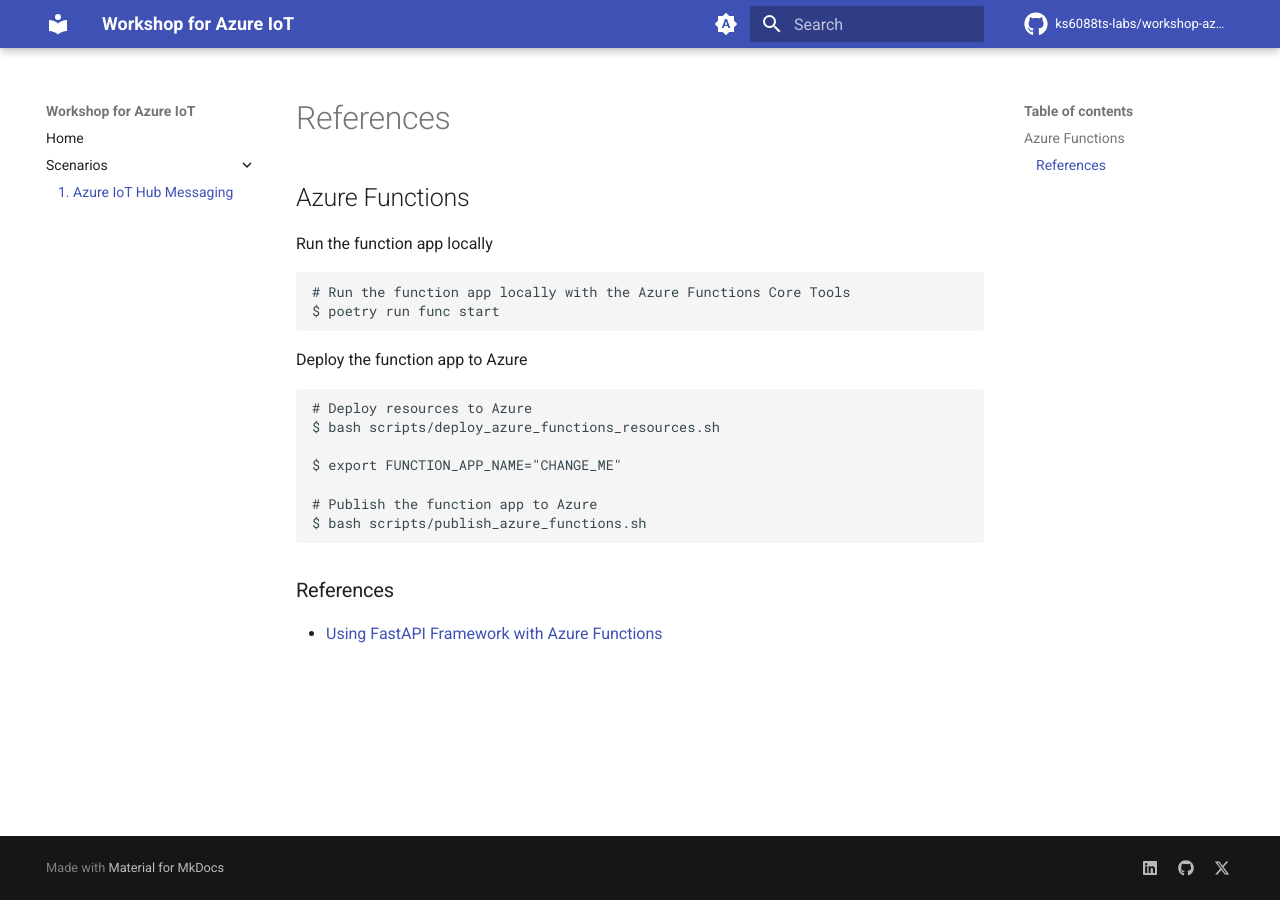
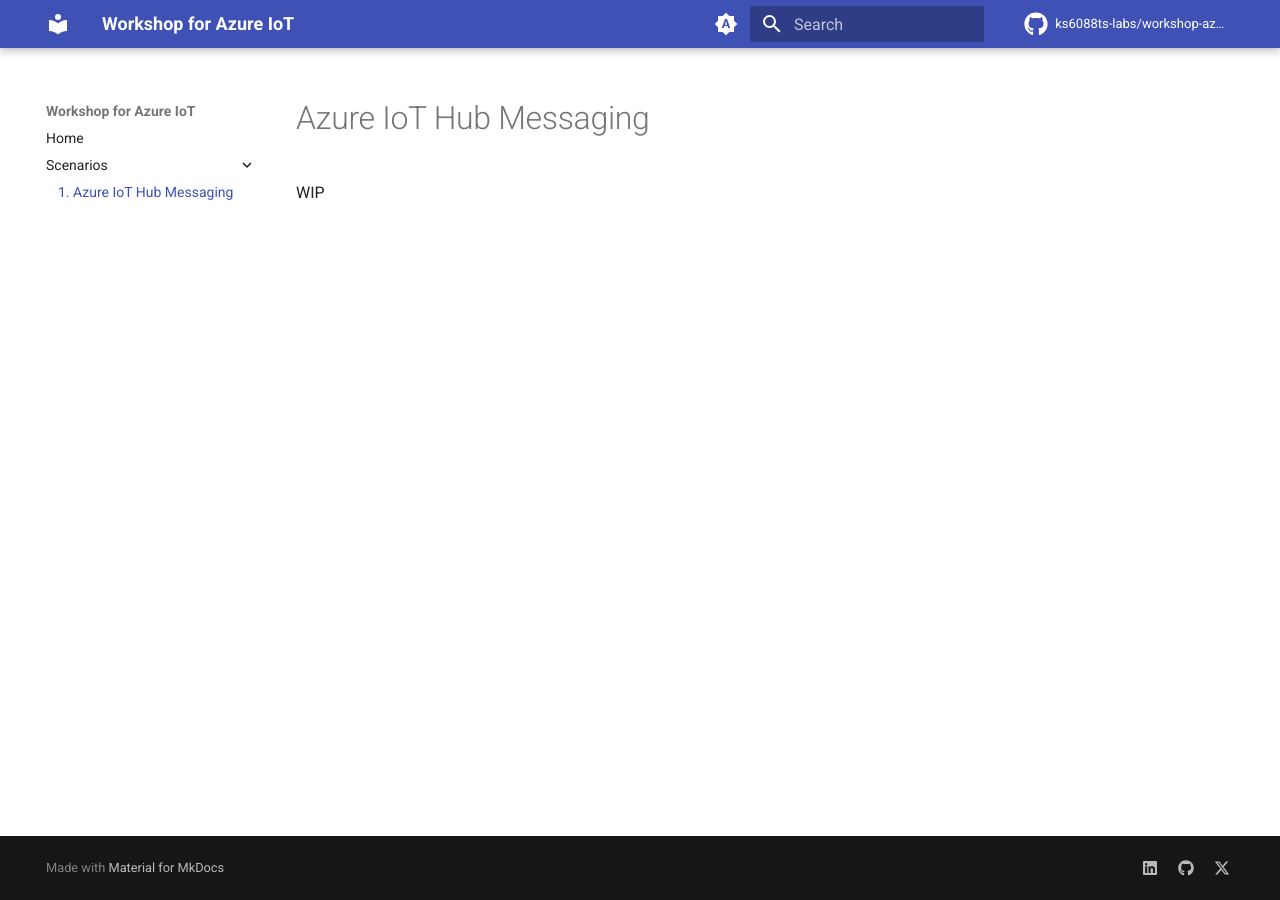
Before and after one commit to ks6088ts-labs/workshop-azure-iot, an MkDocs documentation site: the page built from docs/scenarios/1_azure_iot_hub_messaging.md, in a window 1280 px wide. Built offline with MkDocs 1.6.1 and Material for MkDocs 9.7.7, drawn with Linux system fonts in a browser that asks for light colours; comment, search, counter and statistics services are not loaded.

Commit message:
update docs

````diff
--- a/docs/scenarios/1_azure_iot_hub_messaging.md
+++ b/docs/scenarios/1_azure_iot_hub_messaging.md
@@ -1,26 +1,3 @@
-# References
+# Azure IoT Hub Messaging
 
-## Azure Functions
-
-Run the function app locally
-
-```shell
-# Run the function app locally with the Azure Functions Core Tools
-$ poetry run func start
-```
-
-Deploy the function app to Azure
-
-```shell
-# Deploy resources to Azure
-$ bash scripts/deploy_azure_functions_resources.sh
-
-$ export FUNCTION_APP_NAME="CHANGE_ME"
-
-# Publish the function app to Azure
-$ bash scripts/publish_azure_functions.sh
-```
-
-### References
-
-- [Using FastAPI Framework with Azure Functions](https://learn.microsoft.com/en-us/samples/azure-samples/fastapi-on-azure-functions/fastapi-on-azure-functions/)
+WIP
````
Also changed, not shown: README.md (+3 -45 lines), docs/index.md (+58 -0 lines).
